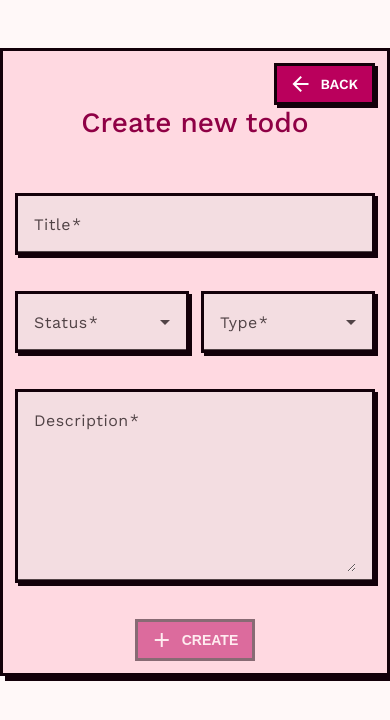
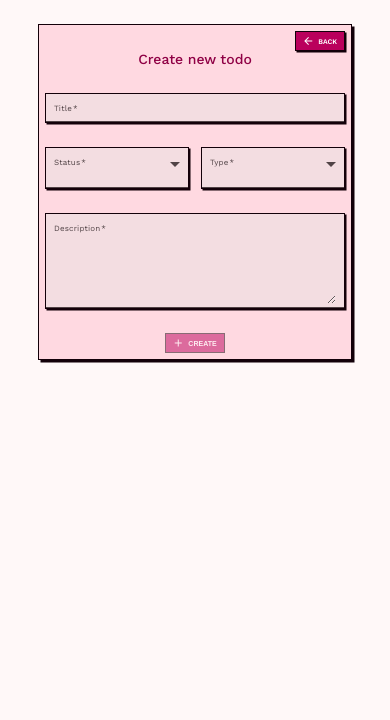
Before and after one commit to Sefanovskis-Artjoms/angular-vass_bootcamp, an Angular app in the folder FE/: page /todo-create in a window 390 px wide. Shown: the top 720 px of the page. Built offline with nearby package versions, Linux system fonts and the light colour scheme.

Commit message:
added responsivity

```diff
--- a/FE/src/app/todos/todo-details/todo-details.html
+++ b/FE/src/app/todos/todo-details/todo-details.html
@@ -4,7 +4,7 @@
     Back
   </a>
 
-  <div class="todo__title">{{todo.title}}</div>
+  <div class="todo__title mb-sm">{{todo.title}}</div>
   <div class="todo__date mb-md">Created on: {{todo.createdOn | date}}</div>
 
   <div class="todo__card-content mb-md">
--- a/FE/src/app/todos/todo-details/todo-details.scss
+++ b/FE/src/app/todos/todo-details/todo-details.scss
@@ -3,7 +3,7 @@
 
 .todo {
   &__date {
-    font: var(--mat-sys-body-medium);
+    font-size: var(--mat-sys-body-medium-size);
     color: var(--mat-sys-on-surface-variant);
     width: fit-content;
     margin: 0 auto;
@@ -11,7 +11,7 @@
 
   &__card-content {
     display: flex;
-    gap: 24px;
+    gap: 2.4rem;
     & > *:first-child {
       max-width: 30%;
     }
@@ -21,7 +21,7 @@
   }
 
   &__flag-container {
-    font: var(--mat-sys-body-large);
+    font-size: var(--mat-sys-body-large-size);
   }
 
   &__todo-flag {
--- a/FE/src/app/todos/todo-list/todo-list.html
+++ b/FE/src/app/todos/todo-list/todo-list.html
@@ -9,12 +9,12 @@
       <li *ngFor="let todo of todos" class="todo__list-item">
         <a [routerLink]="['/todo-details', todo.id]" class="todo__list-link">
           <span
-            class="todo__todo-flag"
+            class="todo__todo-flag todo__todo-flag--status"
             [ngClass]="'todo__todo-flag--' + todo.status.toLowerCase().replace(' ','')"
             >{{todo.status}}</span
           >
           <span
-            class="todo__todo-flag"
+            class="todo__todo-flag todo__todo-flag--type"
             [ngClass]="'todo__todo-flag--' + todo.type.toLowerCase()"
             >{{ todo.type }}</span
           >
--- a/FE/src/app/todos/todo-list/todo-list.scss
+++ b/FE/src/app/todos/todo-list/todo-list.scss
@@ -1,24 +1,31 @@
 @use "todo-module";
 @use "@angular/material" as mat;
+@use "mixins";
 
 .todo {
   &__list-container {
-    max-width: 1200px;
-    margin: 24px auto;
-    padding: 0 24px;
+    max-width: 120rem;
+    margin: 2.4rem auto;
+    padding: 0 2.4rem;
   }
 
   &__add-btn {
     text-transform: uppercase;
-    font: var(--mat-sys-body-large);
+    font-size: var(--mat-sys-body-large-size);
     font-weight: 700;
-    margin-bottom: 21px; //gap 24px -3px that takes away the shadows on list items
+    padding: 0;
+    margin-bottom: 2.1rem; //gap 24px -3px that takes away the shadows on list items
     width: 100%;
-    min-height: 48px;
+    height: 4.8rem;
     border-radius: 0;
-    border: 3px dashed var(--mat-sys-primary) !important;
+    border: 0.3rem dashed var(--mat-sys-primary) !important;
     mat-icon {
-      font-weight: 700;
+      font-size: 2.4rem;
+      width: 2.4rem;
+      height: 2.4rem;
+    }
+    @include mixins.respond(phone) {
+      height: 6.1rem;
     }
   }
 
@@ -28,16 +35,16 @@
     padding: 0;
     display: flex;
     flex-direction: column;
-    gap: 24px;
+    gap: 2.4rem;
   }
 
   &__list-item {
     display: flex;
-    min-height: 48px;
+    min-height: 4.8rem;
     border: var(--border-regular);
     box-shadow: var(--border-shadow-large);
     overflow: hidden;
-    font: var(--mat-sys-body-medium);
+    font-size: var(--mat-sys-body-medium-size);
     font-weight: 500;
     &:hover .todo__delete-btn,
     .todo__delete-btn--deleting {
@@ -55,7 +62,12 @@
     // Other solutions to make slide out reveal button that I tried were broken in some way
     // hardcoded value is not the best solution,
     // if needed then it can be calculated with JS, but it works for now
-    margin-right: -115px;
+    margin-right: -12rem;
+    @include mixins.respond(phone) {
+      opacity: 1;
+      margin-right: 0;
+      pointer-events: auto;
+    }
   }
 
   &__list-link {
@@ -70,31 +82,52 @@
     &:hover {
       text-decoration: underline;
     }
+    @include mixins.respond(phone) {
+      display: grid;
+      grid-template-columns: max-content 1fr max-content;
+
+      .todo__todo-flag {
+        height: fit-content;
+        justify-content: center;
+        padding: 0.9rem 1.8rem;
+      }
+
+      .todo__todo-flag--type {
+        grid-row: 2/3;
+      }
+
+      .todo__list-item-title {
+        grid-row: 1/3;
+      }
+      .todo__list-date {
+        grid-row: 1/3;
+      }
+    }
   }
 
   &__todo-flag {
     height: 100%;
     min-width: max-content;
-    padding: 0 18px;
+    padding: 0 1.8rem;
     text-transform: uppercase;
   }
 
   &__list-item-title {
     height: 100%;
     width: 100%;
-    padding: 0 12px;
-    font: var(--mat-sys-title-medium);
+    padding: 0 1.2rem;
+    font-size: var(--mat-sys-title-medium-size);
     font-weight: 500;
   }
 
   &__list-date {
     min-width: max-content;
-    padding: 0 12px;
+    padding: 0 1.2rem;
   }
 
   &__not-found {
     font-size: var(--mat-sys-body-large-size) !important;
     color: var(--mat-sys-on-surface);
-    margin-top: 24px;
+    margin-top: 2.4rem;
   }
 }
--- a/FE/src/styles.scss
+++ b/FE/src/styles.scss
@@ -1,6 +1,18 @@
 @use "@angular/material" as mat;
 @use "variables";
 @use "components";
+@use "mixins" as *;
+
+* {
+  margin: 0;
+  padding: 0;
+}
+
+*,
+*::before,
+*::after {
+  box-sizing: inherit;
+}
 
 html,
 body {
@@ -8,26 +20,60 @@ body {
 }
 
 body {
-  margin: 0;
-  padding: 0;
-  box-sizing: border-box;
   font-family: "Work Sans", sans-serif;
-  font: var(--mat-sys-body-medium);
+  font-size: var(--mat-sys-body-medium-size);
   background-color: var(--mat-sys-background);
 }
 
 html {
+  font-size: 62.5%; // 1rem = 10px
   color-scheme: light;
   @include mat.theme(
     (
       color: mat.$rose-palette,
       typography: Work Sans,
+    ),
+    $overrides: (
+      body-small-size: 1.2rem,
+      body-medium-size: 1.4rem,
+      body-large-size: 1.6rem,
+      display-small-size: 3.6rem,
+      display-medium-size: 4.5rem,
+      display-large-size: 5.6rem,
+      headline-small-size: 2.4rem,
+      headline-medium-size: 2.8rem,
+      headline-large-size: 3.2rem,
+      label-small-size: 1.1rem,
+      label-medium-size: 1.2rem,
+      label-large-size: 1.4rem,
+      title-small-size: 1.4rem,
+      title-medium-size: 1.6rem,
+      title-large-size: 2.2rem
     )
   );
+
+  @include respond(big-desktop) {
+    //width > 1800
+    font-size: 75%; // 1rem = 12px
+  }
+
+  @include respond(tab-land) {
+    // width < 1200
+    font-size: 56.25%; // 1rem = 9px
+  }
+
+  @include respond(tab-port) {
+    //width < 900
+    font-size: 50%; //1rem = 8px
+  }
+
+  @include respond(phone) {
+    // width < 600
+    font-size: 42.75%; // 1rem = 7px
+  }
+
+  @include respond(phone-sm) {
+    // width < 460
+    font-size: 31.25%; // 1rem = 7px
+  }
 }
-
-// fff0e6
-// e8dff2
-// f2eef6
-// ede9f3
-// f5e9f7
--- a/FE/src/styles/_components.scss
+++ b/FE/src/styles/_components.scss
@@ -2,14 +2,14 @@
 
 .btn {
   width: max-content;
-  padding: 6px 14px 6px 12px;
+  padding: 0.6rem 1.4rem 0.6rem 1.2rem;
   display: flex;
-  gap: 8px;
+  gap: 0.8rem;
   align-items: center;
   text-transform: uppercase;
   text-decoration: none;
   font-weight: 600;
-  font-size: var(--mat-sys-body-medium);
+  font-size: var(--mat-sys-body-medium-size);
   border-radius: 0;
   background-color: var(--mat-sys-primary);
   color: var(--mat-sys-on-primary);
@@ -33,8 +33,11 @@
   }
 
   mat-icon {
-    font-weight: 500;
+    font-size: 2.4rem;
+    width: 2.4rem;
+    height: 2.4rem;
   }
+
   @include mat.progress-spinner-overrides(
     (
       active-indicator-color: var(--mat-sys-on-primary),
--- /dev/null
+++ b/FE/src/styles/_mixins.scss
@@ -0,0 +1,43 @@
+/*
+0-460px small phone
+460-600px phone
+600-900px     table portrait
+900-1200px    tablet landscape
+1200-1800px   default styles
+1800+         big desktop
+1em = 16px
+*/
+
+@mixin respond($breakpoint) {
+  @if $breakpoint == phone-sm {
+    @media only screen and (max-width: 28.75em) {
+      //460px
+      @content;
+    }
+  }
+
+  @if $breakpoint == phone {
+    @media only screen and (max-width: 37.5em) {
+      //600px
+      @content;
+    }
+  }
+  @if $breakpoint == tab-port {
+    @media only screen and (max-width: 56.25em) {
+      // 900px
+      @content;
+    }
+  }
+  @if $breakpoint == tab-land {
+    @media only screen and (max-width: 75em) {
+      //1200px
+      @content;
+    }
+  }
+  @if $breakpoint == big-desktop {
+    @media only screen and (min-width: 112.5em) {
+      //1800px
+      @content;
+    }
+  }
+}
--- a/FE/src/styles/_todo-module.scss
+++ b/FE/src/styles/_todo-module.scss
@@ -1,4 +1,5 @@
 @use "utilities";
+@use "mixins";
 
 .btn--back {
   margin-left: auto;
@@ -12,13 +13,17 @@
   border-radius: 0;
   border: var(--border-regular);
   box-shadow: var(--border-shadow-regular);
+  padding: 0 1.6rem;
+  .mat-mdc-select-value {
+    padding-bottom: 0.2rem;
+  }
 }
 
 .todo {
   &__card {
-    max-width: 600px;
-    margin: 48px auto;
-    padding: 12px;
+    max-width: 60rem;
+    margin: 4.8rem auto;
+    padding: 1.2rem;
     color: var(--mat-sys-on-primary-container);
     background-color: var(--mat-sys-primary-container);
     border: var(--border-regular);
@@ -26,7 +31,7 @@
   }
 
   &__title {
-    font: var(--mat-sys-headline-medium);
+    font-size: var(--mat-sys-headline-medium-size);
     font-weight: 500;
     margin: 0 auto;
     width: fit-content;
@@ -35,11 +40,11 @@
   &__form {
     display: flex;
     flex-direction: column;
-    gap: 16px;
+    gap: 1.6rem;
   }
 
   &__description textarea {
-    min-height: 156px;
+    min-height: 15.6rem;
   }
 
   &__todo-flag {
--- a/FE/src/styles/_utilities.scss
+++ b/FE/src/styles/_utilities.scss
@@ -3,13 +3,13 @@
 }
 
 .mb-xs {
-  margin-bottom: 6px !important;
+  margin-bottom: 0.6rem !important;
 }
 
 .mb-sm {
-  margin-bottom: 12px !important;
+  margin-bottom: 1.2rem !important;
 }
 
 .mb-md {
-  margin-bottom: 36px !important;
+  margin-bottom: 3.6rem !important;
 }
--- a/FE/src/styles/_variables.scss
+++ b/FE/src/styles/_variables.scss
@@ -8,12 +8,16 @@
   --color-todo-type-story: #ce93d8;
   --color-todo-type-other: #e0e0e0;
 
-  --border-regular: 3px solid var(--color-black);
+  --border-regular: 0.3rem solid var(--color-black);
 
-  --border-shadow-regular: 3px 3px 0px 0px var(--color-black);
-  --border-shadow-regular--pressed: 3px 3px 0px 0px var(--color-black) inset;
+  --border-shadow-regular: 0.3rem 0.3rem 0rem 0rem var(--color-black);
+  --border-shadow-regular--pressed: 0.3rem 0.3rem 0rem 0rem var(--color-black)
+    inset;
 
-  --border-shadow-large: 5px 5px 0px 0px var(--color-black);
+  --border-shadow-large: 0.5rem 0.5rem 0rem 0rem var(--color-black);
 
-  --mat-form-field-filled-focus-active-indicator-height: 4px;
+  --mat-form-field-filled-focus-active-indicator-height: 0.4rem;
+  --mat-form-field-container-height: 5.6rem;
+  --mat-form-field-filled-with-label-container-padding-top: 2.4rem;
+  --mat-form-field-filled-with-label-container-padding-bottom: 0.8rem;
 }
```
